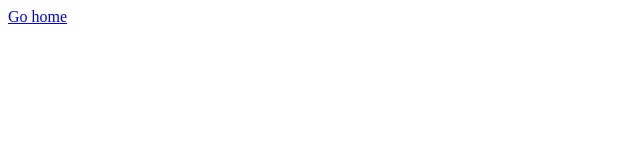
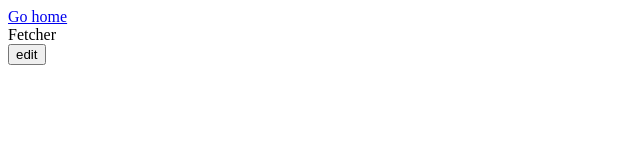
Before and after one commit to joyfulpebble/fetcher-plus, a React (Create React App) app: page /pick-file in a window 1280 px wide. Shown: the top 160 px of the page, without its empty margins (0-640 px from the left). Built offline with nearby package versions, Linux system fonts and the light colour scheme.

Commit message:
[✨][🗃] add fetch page, redirect, decomposing

```diff
--- a/src/App.tsx
+++ b/src/App.tsx
@@ -2,8 +2,8 @@ import React         from "react";
 
 import { BrowserRouter, Route, Routes } from "react-router-dom";
 
-import DefaultEditor from "./core/editor/DefaultEditor";
-import FetchFile from "./pages/FetchFile";
+import EditPage from "./pages/EditPage";
+import FetchPage from "./pages/FetchPage";
 import WelcomePage   from "./pages/welcome/WelcomePage";
 
 function App(): JSX.Element {
@@ -11,8 +11,8 @@ function App(): JSX.Element {
     <BrowserRouter>
       <Routes>
         <Route path='/welcome' element={<WelcomePage/>}/>
-        <Route path='/home' element={<DefaultEditor/>}/>
-        <Route path='/pick-file' element={<FetchFile/>}/>
+        <Route path='/edit' element={<EditPage/>}/>
+        <Route path='/pick-file' element={<FetchPage/>}/>
       </Routes>
     </BrowserRouter>
 
--- a/src/core/components/API/Service.ts
+++ b/src/core/components/API/Service.ts
@@ -8,6 +8,8 @@ export default class Service {
       response = await axios.get(path);
     } else {
       response = await axios.get(path, params);
+
+      console.log('getting...');
     }
 
     return response.data;
--- a/src/core/editor/DefaultEditor.tsx
+++ b/src/core/editor/DefaultEditor.tsx
@@ -2,25 +2,15 @@ import React, { useEffect, useState } from 'react';
 import Editor from '@monaco-editor/react';
 import Service from '../components/API/Service';
 import FortmatToString from '../components/tools/FortmatToString';
+import { fetch } from '../fetcher/Fetcher';
 
 function DefaultEditor() {
 
-  const URL = "https://jsonplaceholder.typicode.com/posts";
-  const PARAMS = {
-    params: {
-    _limit: 1
-  }}
 
-  const [content, setContent] = useState('');
-  const [saveContent, setSaveContent] = useState(content)
-
-  async function fetch() {
-    setContent(FortmatToString(await Service.getContent(URL, PARAMS)));
-  }
 
   useEffect(() => {
-    fetch()
-  }, [])
+    fetch();
+  }, [])//url, param
 
   return (
     <div>
@@ -29,9 +19,9 @@ function DefaultEditor() {
       <Editor
         height="90vh"
         defaultLanguage="json"
-        value={`${content}`}
+        value={`test`}//${content}
 
-        onChange={element => setSaveContent(element!)}
+        // onChange={element => setSaveContent(element!)}
         />
     </div>
   )
--- /dev/null
+++ b/src/core/fetcher/Fetcher.tsx
@@ -0,0 +1,29 @@
+import React, { useState } from 'react';
+import { useNavigate } from 'react-router-dom';
+import Service from '../components/API/Service';
+import FortmatToString from '../components/tools/FortmatToString';
+
+
+export async function fetch() {
+  // setContent(FortmatToString(await Service.getContent(url, param)));
+  console.log('work');
+
+}
+
+export default function Fetcher() {
+  const [url, setUrl] = useState('https://jsonplaceholder.typicode.com/posts');
+  const [param, setParam] = useState({ params: { _limit: 1 } });
+
+  const [content, setContent] = useState('');
+  const [saveContent, setSaveContent] = useState(content);
+
+  const navigate = useNavigate();
+
+  return (
+    <div>
+      Fetcher
+      <br />
+      <button onClick={ async event => { navigate(`/edit`); } }>edit</button>
+    </div>
+  )
+}
--- /dev/null
+++ b/src/pages/EditPage.tsx
@@ -0,0 +1,11 @@
+import React from 'react'
+
+function EditPage() {
+  return (
+    <div>
+
+    </div>
+  )
+}
+
+export default EditPage;
--- a/src/pages/FetchFile.tsx
+++ b/src/pages/FetchPage.tsx
@@ -1,10 +1,13 @@
 import React from 'react';
+import Fetcher from '../core/fetcher/Fetcher';
 
 function PickFilePopup(): any {
 
   return (
     <div>
       <a href="http://localhost:3000/home">Go home</a>
+
+      <Fetcher/>
     </div>
   );
 }
```
